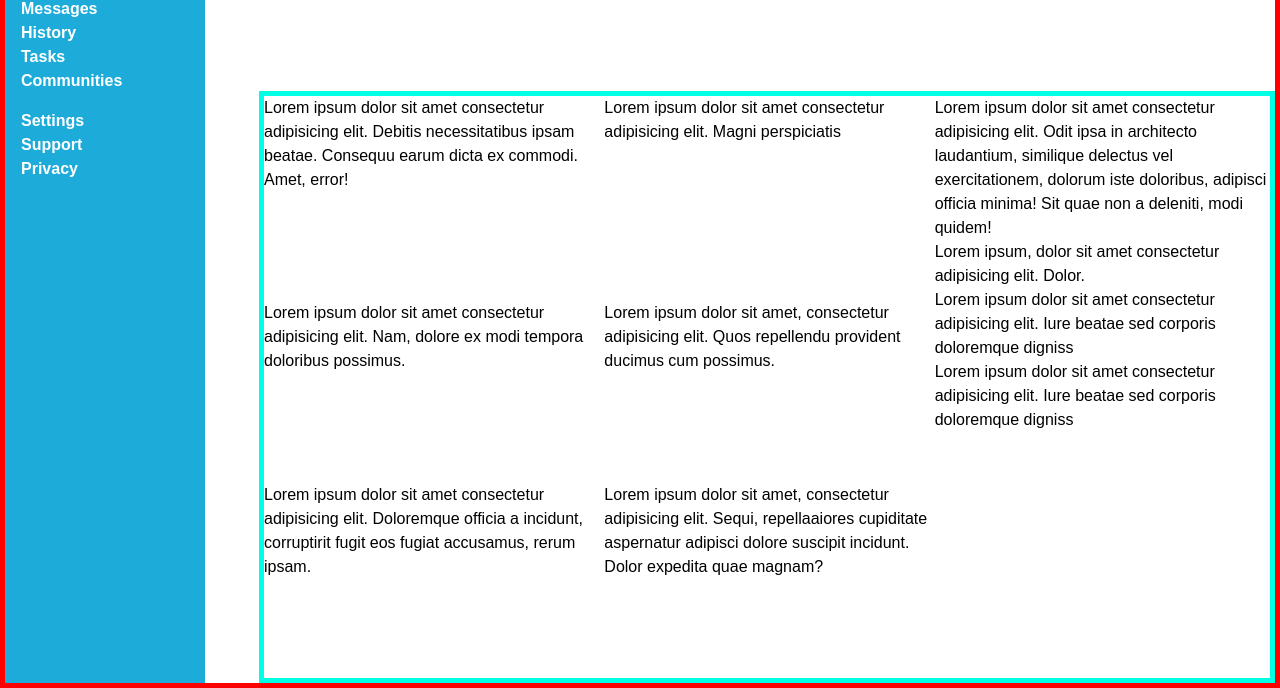
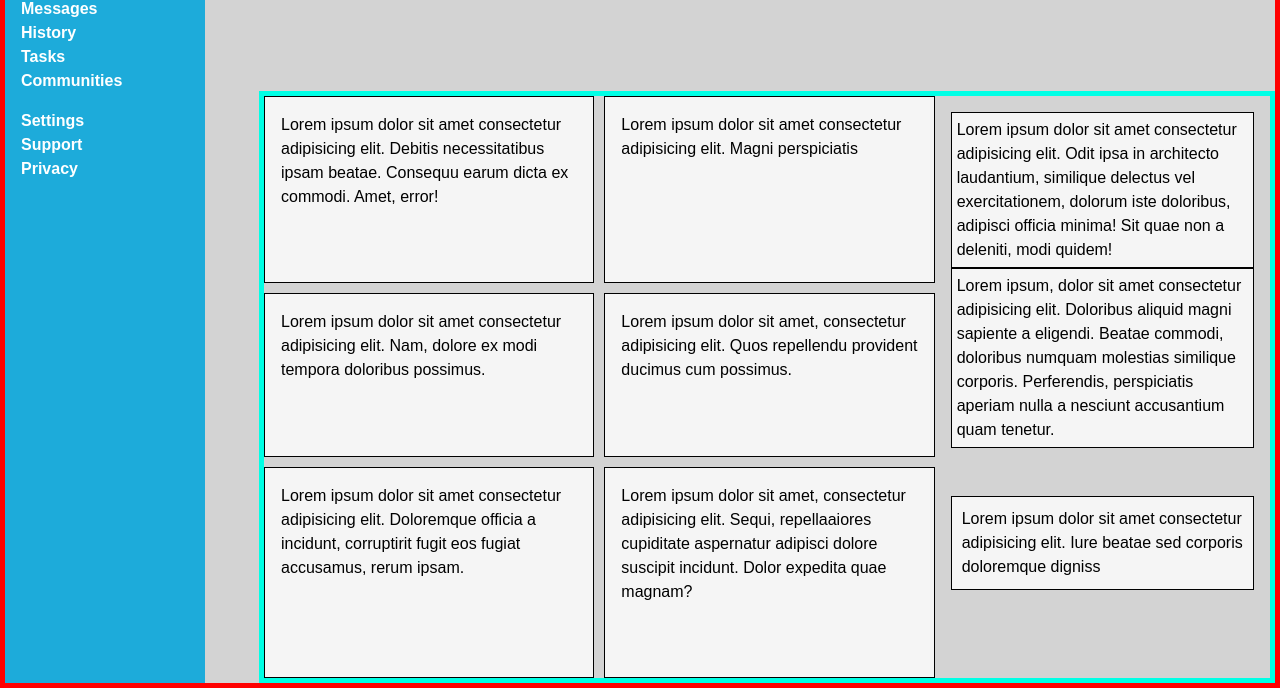
Before and after one commit to Luis-Rodriguez-02/odin-admin-dashboard, a plain HTML site: page index.html in a window 1280 px wide. Shown: the part 112-800 px from the top of the page. Drawn offline with Linux system fonts and the light colour scheme.

Commit message:
Final current attempt
Now that I see how to structure the grid I will restart with a better structure in mind

```diff
--- a/index.html
+++ b/index.html
@@ -63,11 +63,12 @@
         <div class="announcements">
           <div class="announce-box">
             <p>Lorem ipsum dolor sit amet consectetur adipisicing elit. Odit ipsa in architecto laudantium, similique delectus vel exercitationem, dolorum iste doloribus, adipisci officia minima! Sit quae non a deleniti, modi quidem!</p>
-            <p>Lorem ipsum, dolor sit amet consectetur adipisicing elit. Dolor.</p>
+            <p>Lorem ipsum, dolor sit amet consectetur adipisicing elit. Doloribus aliquid magni sapiente a eligendi. Beatae commodi, doloribus numquam molestias similique corporis. Perferendis, perspiciatis aperiam nulla a nesciunt accusantium quam tenetur.</p>
           </div>
-          <div class="trending-box">
+          <div class="trending">
+            <div class="trending-box">
             <p>Lorem ipsum dolor sit amet consectetur adipisicing elit. Iure beatae sed corporis doloremque digniss</p>
-            <p>Lorem ipsum dolor sit amet consectetur adipisicing elit. Iure beatae sed corporis doloremque digniss</p>
+          </div>
           </div>
         </div>
       </main>
--- a/style.css
+++ b/style.css
@@ -8,6 +8,7 @@ body {
   font: 16px / 1.5 "Arial", system-ui;
   height: 100vh;
   width: 100vw;
+  background-color: lightgrey;
 }
 
 .container {
@@ -23,6 +24,7 @@ body {
   height: 100px;
   grid-column: 2 / -1;
   padding: 1rem;
+  border: 1px sold black;
 }
 
 .nav {
@@ -90,6 +92,7 @@ body {
   grid-row: 2 / 5;
   display: grid;
   grid-template-columns: 2fr 1fr;
+  background-color: lightgray;
 }
 
 .projects {
@@ -98,16 +101,37 @@ body {
   gap: 10px;
 }
 
+.projects > * {
+  background-color: whitesmoke;
+}
+
 .trending-box {
   display: flex;
-  flex-wrap: wrap;
+  flex-direction: column;
+  padding: 1rem;
 }
 
-.announcement-box {
+.trending-box p {
+  border: solid 1px black;
+  padding: 10px;
+  background-color: whitesmoke;
+}
+
+.announce-box {
   display: flex;
-  flex-wrap: wrap;
+  flex-direction: column;
+  padding: 1rem;
+  margin-bottom: 1rem;
+}
+
+.announce-box p {
+  border: solid 1px black;
+  padding: 5px;
+  background-color: whitesmoke;
 }
 
 .projects div {
   background: solid 1px black;
+  padding: 1rem;
+  border: solid 1px black;
 }
```
